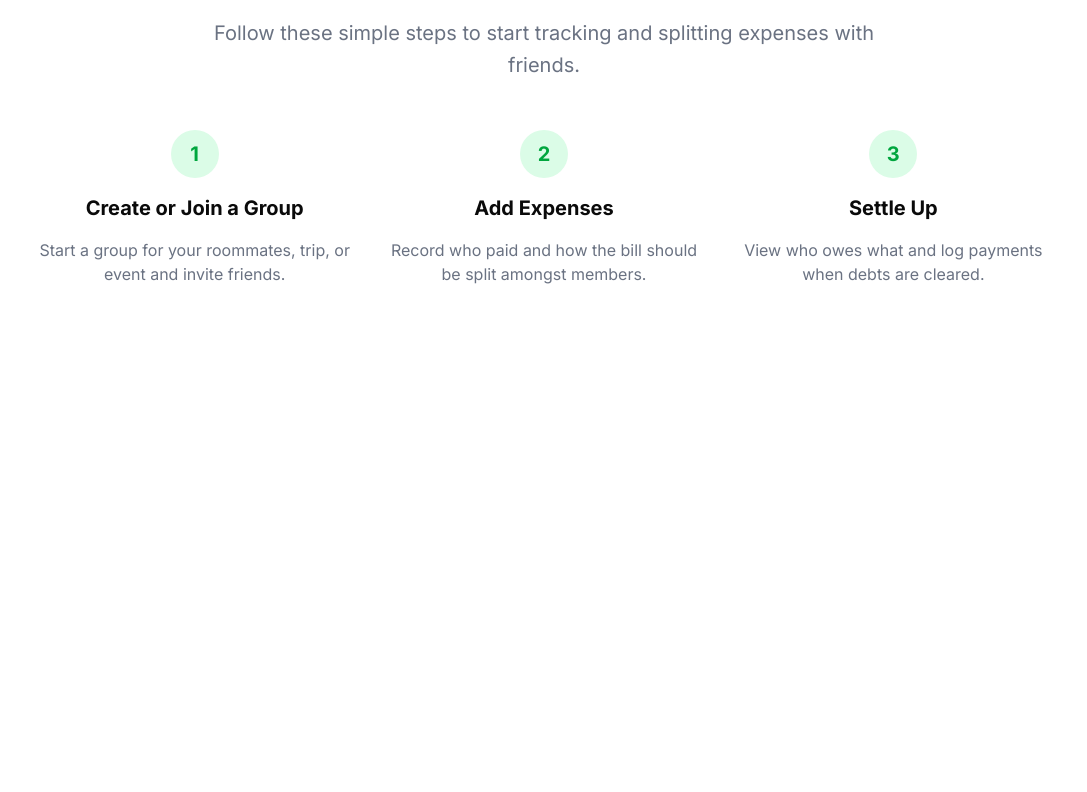
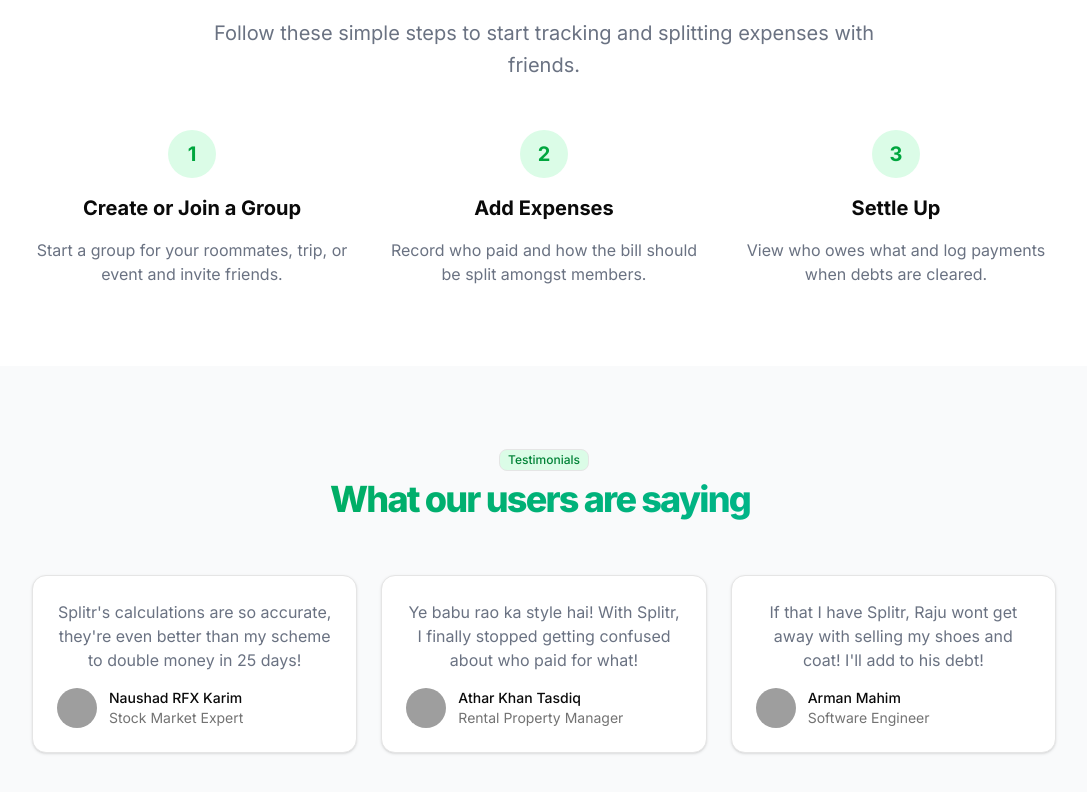
Before and after one commit to pain-arch/splitshare_ai-intregated, a Next.js app: page / in a window 1280 px wide. Shown: the part 2204-2996 px from the top of the page, without its empty margins (96-1183 px from the left). Before the commit the page ends 2570 px from the top, so only its background shows below. Built offline with nearby package versions, Linux system fonts and the light colour scheme; no server answers; grey boxes are pictures that could not be loaded.

Commit message:
feat: add testimonials section to Home page with dynamic content

```diff
--- a/app/page.jsx
+++ b/app/page.jsx
@@ -1,7 +1,9 @@
+import { AvatarImage } from "@/components/ui/avatar";
 import { Badge } from "@/components/ui/badge";
 import { Button } from "@/components/ui/button";
-import { Card } from "@/components/ui/card";
-import { FEATURES, STEPS } from "@/lib/landing";
+import { Card, CardContent } from "@/components/ui/card";
+import { FEATURES, STEPS, TESTIMONIALS } from "@/lib/landing";
+import { Avatar, AvatarFallback } from "@radix-ui/react-avatar";
 import { ArrowRight } from "lucide-react";
 import Image from "next/image";
 import Link from "next/link";
@@ -83,7 +85,7 @@
           <p className="mx-auto mt-3 max-w-[700px] text-gray-500 md:text-xl/relaxed">
             Follow these simple steps to start tracking and splitting expenses with friends.</p>
 
-          <div className="mx-auto mt-12 grid max-w-5xl gap-6 md:grid-cols-2 lg:grid-cols-3">
+          <div className="mx-auto mt-12 grid max-w-5xl gap-8 lg:grid-cols-3">
             {
               STEPS.map(({ description, label, title }) => (
                 <div key={title} className="flex flex-col items-center space-y-4">
@@ -97,7 +99,38 @@
         </div>
       </section>
 
+      <section className="bg-gray-50 py-20">
+        <div className="container mx-auto px-4 md:px-6 text-center">
+          <Badge variant="outline" className="bg-green-100 text-green-700">Testimonials</Badge>
 
+          <h2 className="gradient-title mt-2 text-3xl md:text-4xl">
+            What our users are saying
+          </h2>
+
+          <div className="mx-auto mt-12 grid max-w-5xl gap-6 md:grid-cols-2 lg:grid-cols-3">
+            {
+              TESTIMONIALS.map(({ quote, name, role, image }) => (
+                <Card key={name}>
+                  <CardContent>
+                    <p className="text-gray-500">{quote}</p>
+
+                    <div className="flex items-center space-x-3 mt-4">
+                      <Avatar>
+                        <AvatarImage className="w-10 h-10 rounded-3xl" src={image} alt={name}/>
+                        <AvatarFallback>{name.charAt(0)}</AvatarFallback>
+                      </Avatar>
+                      <div className="text-left">
+                        <p className="text-sm font-medium">{name}</p>
+                        <p className="text-sm text-muted-foreground">{role}</p>
+                      </div>
+                    </div>
+                  </CardContent>
+                </Card>
+              ))
+            }
+          </div>
+        </div>
+      </section>
     </div>
   );
 }
--- a/lib/landing.js
+++ b/lib/landing.js
@@ -87,23 +87,23 @@
 export const TESTIMONIALS = [
   {
     quote:
+      "Splitr's calculations are so accurate, they're even better than my scheme to double money in 25 days!",
+    name: "Naushad RFX Karim",
+    image: "https://github.com/RfxNaushad.png",
+    role: "Stock Market Expert",
+  },
+  {
+    quote:
       "Ye babu rao ka style hai! With Splitr, I finally stopped getting confused about who paid for what!",
-    name: "Babu Rao",
-    image: "/testimonials/babubhaiya.png",
+    name: "Athar Khan Tasdiq",
+    image: "https://github.com/AtharTasdiq.png",
     role: "Rental Property Manager",
   },
   {
     quote:
-      "Splitr's calculations are so accurate, they're even better than my scheme to double money in 25 days!",
-    name: "Raju",
-    image: "/testimonials/raju.jpg",
-    role: "Stock Market Expert",
-  },
-  {
-    quote:
       "If that I have Splitr, Raju wont get away with selling my shoes and coat! I'll add to his debt!",
-    name: "Shyam",
-    image: "/testimonials/shyam.png",
-    role: "Job Searcher",
+    name: "Arman Mahim",
+    image: "https://github.com/brainiac1010.png",
+    role: "Software Engineer",
   },
 ];
```
